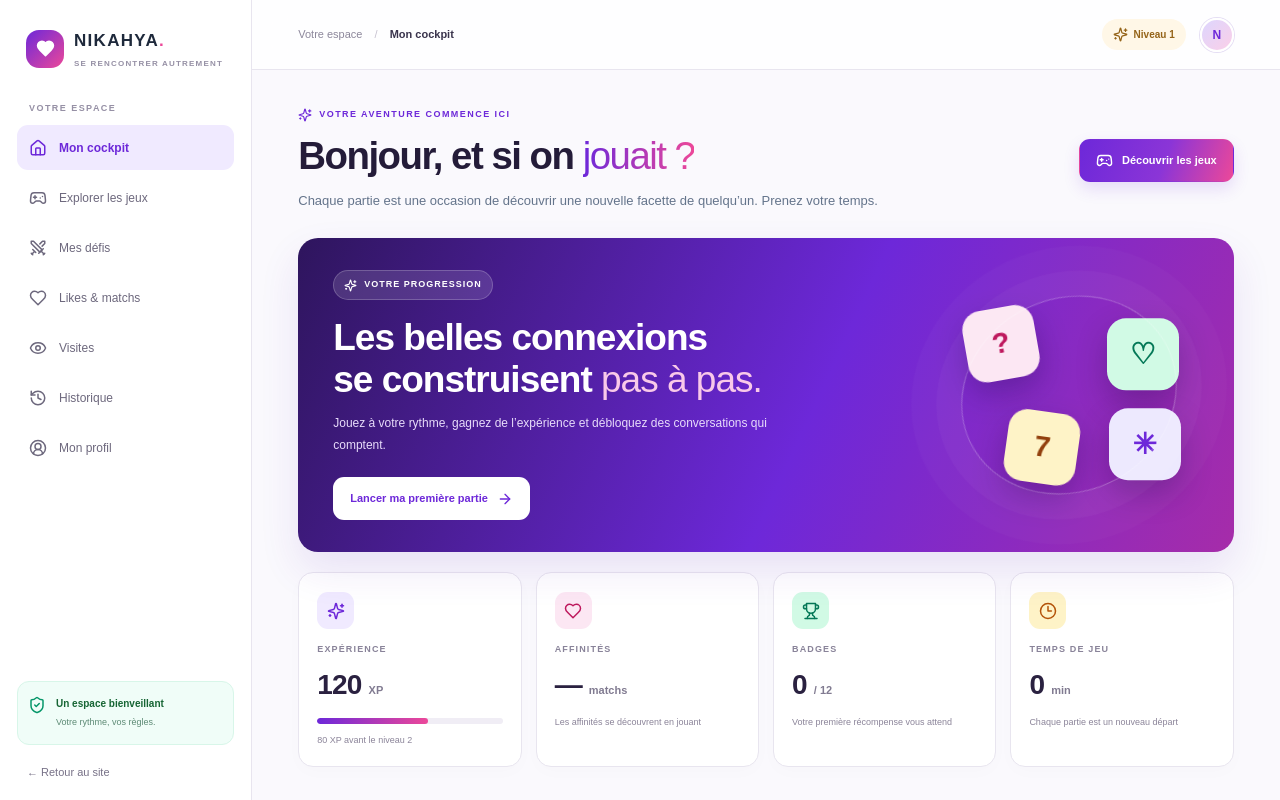
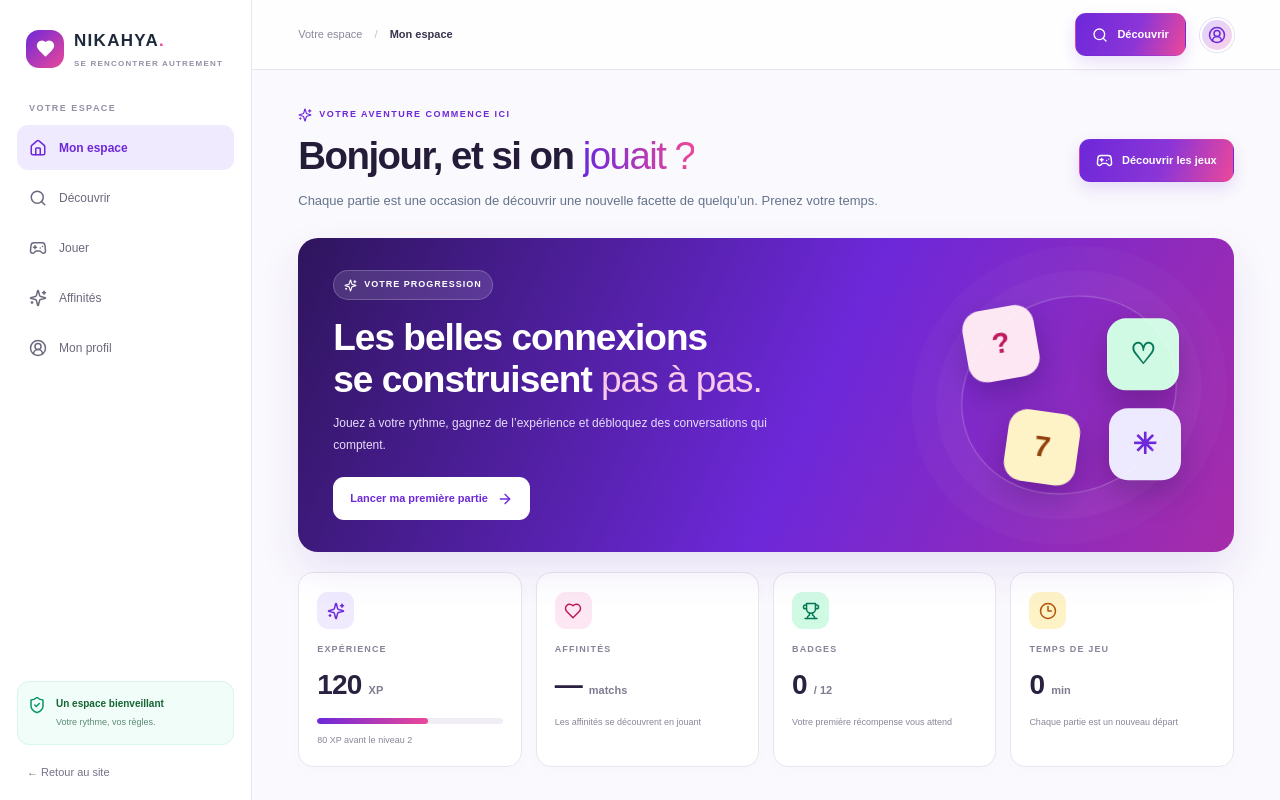
Before and after one commit to alilou31/Toto, a Next.js app: page /cockpit in a window 1280 px wide. Shown: the top 800 px of the page. Built offline with nearby package versions, Linux system fonts and the light colour scheme; no server answers; a web font is replaced by a local one.

Commit message:
feat(ux): prioritize discover and simplify member navigation

```diff
--- a/app/components/game-shell.tsx
+++ b/app/components/game-shell.tsx
@@ -1,25 +1,28 @@
 import Link from "next/link";
-import { CircleUserRound, Gamepad2, Heart, History, House, ShieldCheck, Sparkles, Swords, Eye } from "lucide-react";
+import { CircleUserRound, Gamepad2, Heart, House, Search, ShieldCheck, Sparkles } from "lucide-react";
 
 const navigation = [
-  { href: "/cockpit", label: "Mon cockpit", icon: House },
-  { href: "/cockpit/jeux", label: "Explorer les jeux", icon: Gamepad2 },
-  { href: "/cockpit/defis", label: "Mes défis", icon: Swords },
-  { href: "/cockpit/likes", label: "Likes & matchs", icon: Heart },
-  { href: "/cockpit/visites", label: "Visites", icon: Eye },
-  { href: "/cockpit/historique", label: "Historique", icon: History },
-  { href: "/profil", label: "Mon profil", icon: CircleUserRound },
+  { href: "/cockpit", label: "Mon espace", shortLabel: "Accueil", icon: House },
+  { href: "/decouvrir", label: "Découvrir", shortLabel: "Découvrir", icon: Search, primary: true },
+  { href: "/cockpit/jeux", label: "Jouer", shortLabel: "Jouer", icon: Gamepad2 },
+  { href: "/matchs", label: "Affinités", shortLabel: "Affinités", icon: Sparkles },
+  { href: "/profil", label: "Mon profil", shortLabel: "Profil", icon: CircleUserRound },
 ];
+
+function isActiveRoute(active: string, href: string) {
+  if (href === "/cockpit") return active === "/cockpit";
+  return active === href || active.startsWith(`${href}/`);
+}
 
 export function GameShell({ children, active = "/cockpit" }: { children: React.ReactNode; active?: string }) {
   return <div className="game-app">
     <aside className="game-sidebar">
       <Link href="/" className="game-brand"><span className="game-brand-mark"><Heart size={19} fill="currentColor"/></span><span>NIKAHYA<span className="game-brand-dot">.</span><small>SE RENCONTRER AUTREMENT</small></span></Link>
       <p className="game-nav-label">VOTRE ESPACE</p>
-      <nav aria-label="Navigation principale">{navigation.map(({href,label,icon:Icon})=><Link key={href} href={href} aria-current={active===href?"page":undefined} className="game-nav-link"><Icon size={18}/><span>{label}</span></Link>)}</nav>
+      <nav aria-label="Navigation principale">{navigation.map(({href,label,icon:Icon,primary})=><Link key={href} href={href} aria-current={isActiveRoute(active,href)?"page":undefined} className={`game-nav-link${primary ? " game-nav-link-primary" : ""}`}><Icon size={18}/><span>{label}</span></Link>)}</nav>
       <div className="game-sidebar-bottom"><div className="game-safety"><ShieldCheck size={18}/><span><strong>Un espace bienveillant</strong><small>Votre rythme, vos règles.</small></span></div><Link href="/" className="game-back-home">← Retour au site</Link></div>
     </aside>
-    <div className="game-main"><header className="game-topbar"><div className="game-breadcrumb">Votre espace <span>/</span> <strong>{navigation.find(n=>n.href===active)?.label ?? "Découvrir"}</strong></div><div className="game-top-actions"><span className="game-level-chip"><Sparkles size={15}/> Niveau 1</span><Link href="/profil" className="game-avatar" aria-label="Modifier mon profil">N</Link></div></header><main className="game-content">{children}</main><nav className="game-mobile-nav" aria-label="Navigation mobile">{navigation.slice(0,5).map(({href,label,icon:Icon})=><Link key={href} href={href} aria-current={active===href?"page":undefined} aria-label={label}><Icon size={19}/><span>{label.split(" ")[0]}</span></Link>)}</nav></div>
+    <div className="game-main"><header className="game-topbar"><div className="game-breadcrumb">Votre espace <span>/</span> <strong>{navigation.find(n=>isActiveRoute(active,n.href))?.label ?? "Découvrir"}</strong></div><div className="game-top-actions"><Link href="/decouvrir" className="game-button game-button-primary"><Search size={16}/> Découvrir</Link><Link href="/profil" className="game-avatar" aria-label="Modifier mon profil"><CircleUserRound size={18}/></Link></div></header><main className="game-content">{children}</main><nav className="game-mobile-nav" aria-label="Navigation mobile">{navigation.map(({href,label,shortLabel,icon:Icon,primary})=><Link key={href} href={href} aria-current={isActiveRoute(active,href)?"page":undefined} aria-label={label} className={primary ? "game-mobile-nav-primary" : undefined}><Icon size={19}/><span>{shortLabel}</span></Link>)}</nav></div>
   </div>;
 }
 
```
